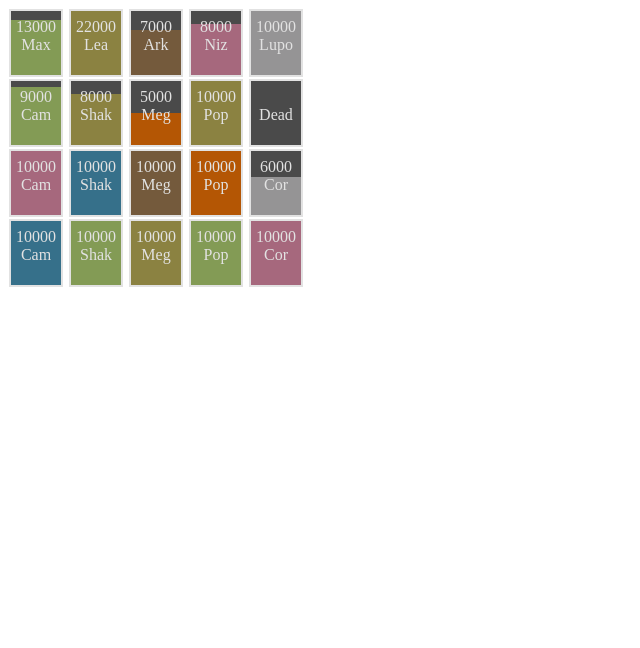
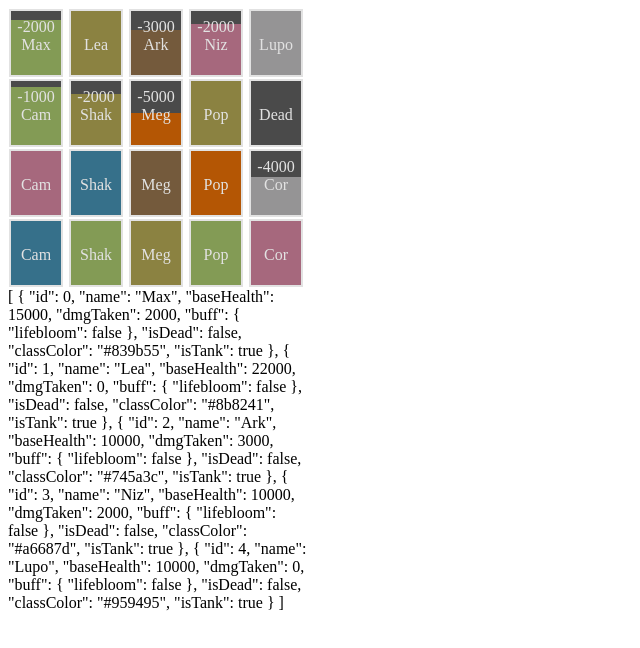
Before and after one commit to jvanhouteghem/druidhill, an Angular app: page /grid in a window 1280 px wide. Shown: the top 648 px of the page, without its empty margins (0-640 px from the left). Built offline with nearby package versions, Linux system fonts and the light colour scheme.

Commit message:
add tank attrib

```diff
--- a/src/app/grid/grid.component.css
+++ b/src/app/grid/grid.component.css
@@ -1,6 +1,22 @@
 /*----------------------------------------
 //  grid
 //----------------------------------------*/
+
+/* 5 Columns */
+.col-xs-15,
+{
+    position: relative;
+    /*min-height: 1px;*/
+}
+
+.col-xs-15 {
+    width: 20%;
+    float: left;
+}
+
+.smartPhoneWidth {
+    width:300px;
+}
 
 .noselect {
   -webkit-touch-callout: none; /* iOS Safari */
--- a/src/app/grid/grid.component.html
+++ b/src/app/grid/grid.component.html
@@ -1,22 +1,3 @@
-<style>
-/* 5 Columns */
-.col-xs-15,
-{
-    position: relative;
-    /*min-height: 1px;*/
-}
-
-.col-xs-15 {
-    width: 20%;
-    float: left;
-}
-
-.smartPhoneWidth {
-    width:300px;
-}
-</style>
-
-
 <div class="smartPhoneWidth">
 
 
@@ -29,7 +10,7 @@
             </div>
 
             <div class="box-middle noselect">
-                <div [hidden]="n.isDead">{{n.getCurrentHealth()}}</div>
+                <div [hidden]="n.isDead">{{n.dmgTaken == 0 ? '&#8203;' : -n.dmgTaken}}</div>
                 <div [hidden]="n.isDead">{{n.name}}</div>
 
                 <div [hidden]="!n.isDead">&#8203;</div>
@@ -44,6 +25,6 @@
         </div>
     </div>
 
-
+    {{_getRaid() | slice:0:5 | json}}
 
 </div>
--- a/src/app/grid/models/player.ts
+++ b/src/app/grid/models/player.ts
@@ -13,11 +13,13 @@ export class Player {
   private dmgTaken:number;
   public buff:Buff;
   private classColor:string;
+  private isTank:boolean; // boss focus tank at first
 
   //Remplacer par objet status
   public isDead:boolean;
 
-  constructor(id:number, name:String, baseHealth:number, classColor:string){
+
+  constructor(id:number, name:String, baseHealth:number, classColor:string, isTank=true){
       this.id = id;
       this.name = name;
       this.baseHealth = baseHealth;
@@ -25,6 +27,7 @@ export class Player {
       this.buff = new Buff();
       this.isDead = false;
       this.classColor = classColor;
+      this.isTank = isTank;
   }
 
   getCurrentHealth(){
```
